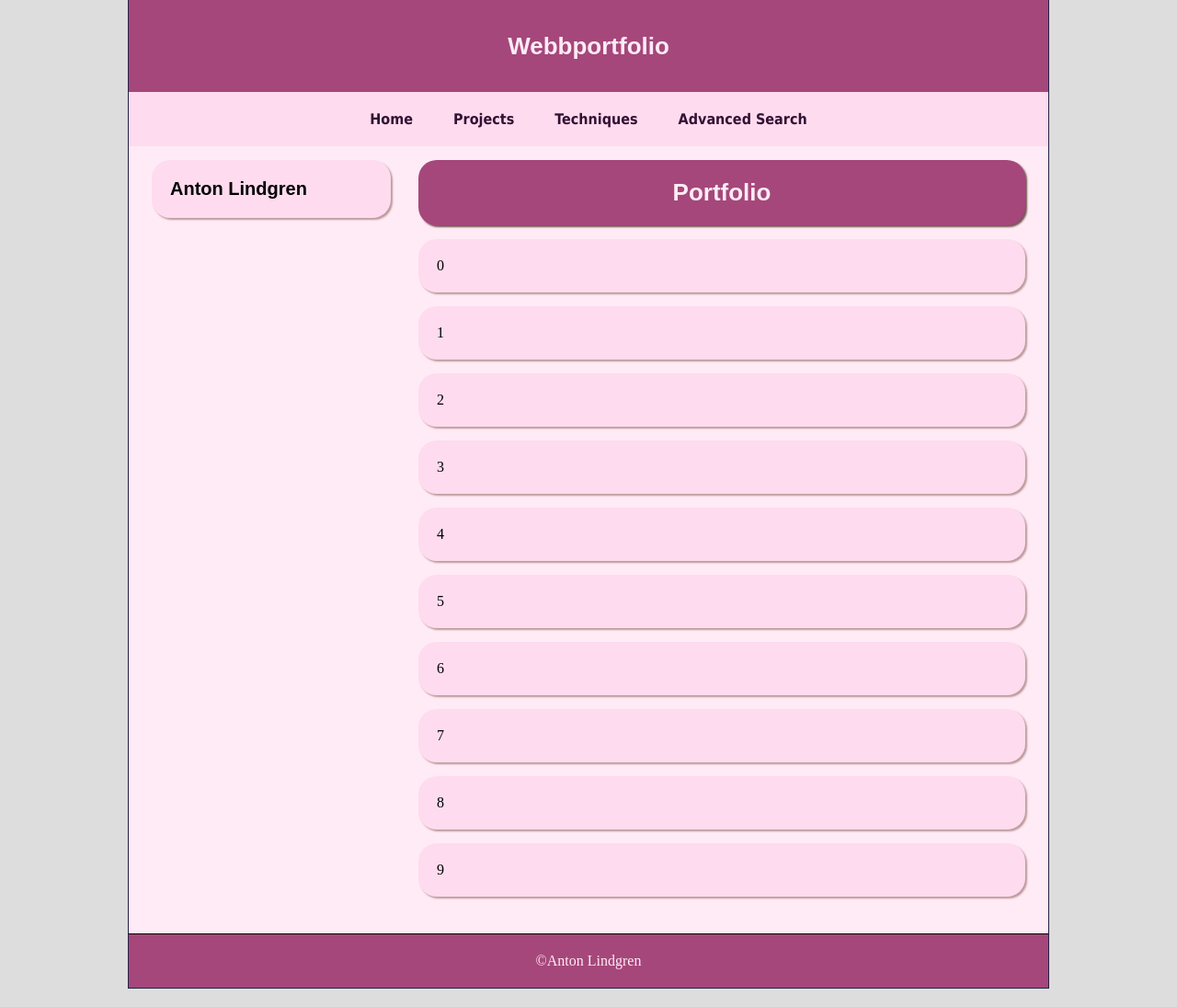
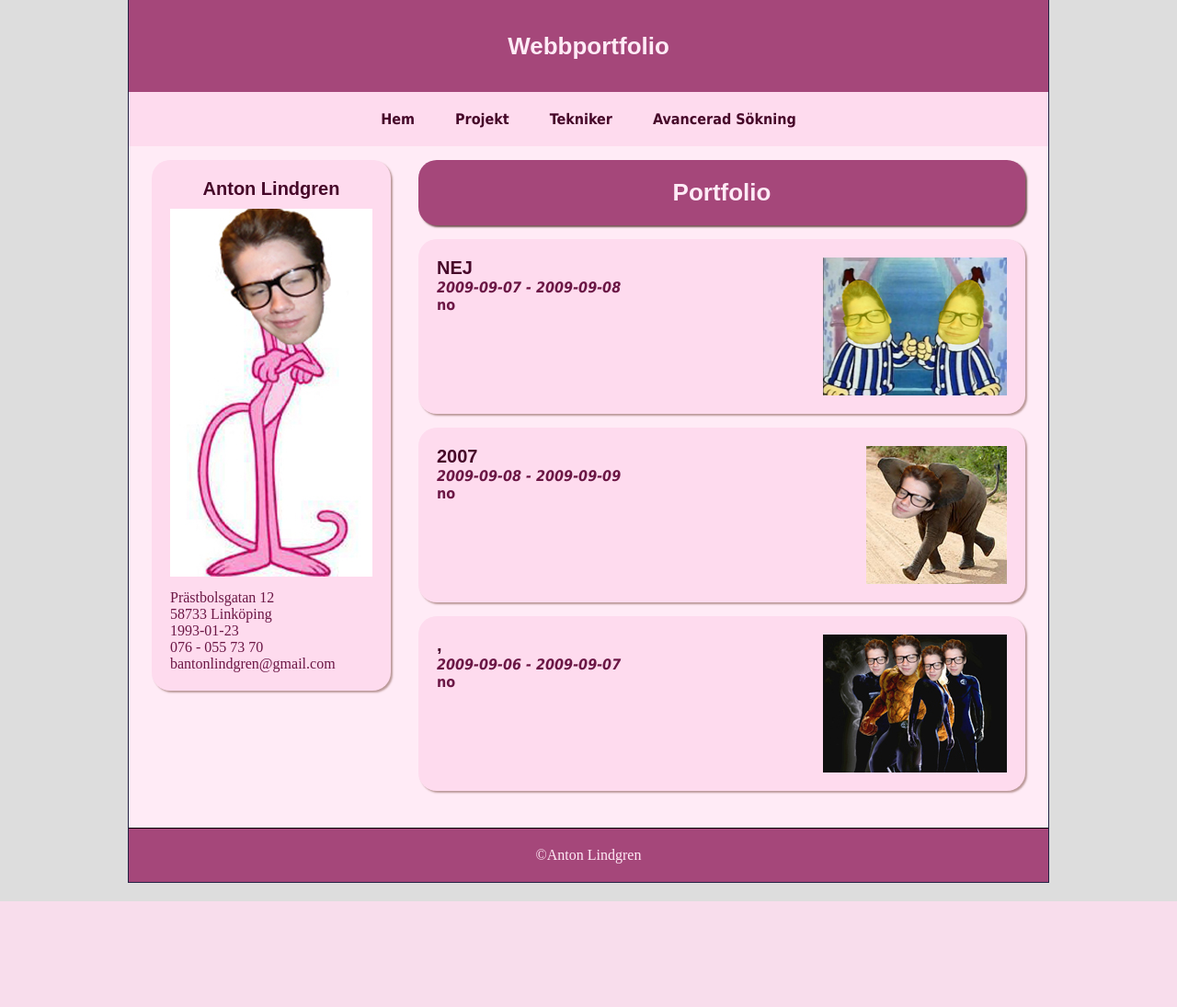
Before and after one commit to yakyil89/wtflashTDP003, a Flask app: page / in a window 1280 px wide. Shown: the part 21-1116 px from the top of the page at 92% size. After the commit the page ends 1001 px from the top, so only its background shows below. Run offline with Flask 2, Linux system fonts and the light colour scheme.

Commit message:
Bigger part of the layout and index page done!

```diff
--- a/data.json
+++ b/data.json
@@ -8,7 +8,7 @@
     "academic_credits": "WUT?",
     "lulz_had": "many",
     "external_link": "YY",
-    "small_image": "X",
+    "small_image": "../static/images/bantana_small.jpg",
     "techniques_used": [
       "python"
     ],
@@ -16,7 +16,7 @@
     "course_id": "TDP003",
     "end_date": "2009-09-06",
     "project_no": 1,
-    "big_image": "XXX"
+    "big_image": "../static/images/bantana.jpg"
   },
   {
     "start_date": "2009-09-07",
@@ -27,7 +27,7 @@
     "academic_credits": "WUT?",
     "lulz_had": "few",
     "external_link": "YY",
-    "small_image": "X",
+    "small_image": "../static/images/bantnaner_small.jpg",
     "techniques_used": [
       "c++",
       "csv",
@@ -37,7 +37,7 @@
     "course_id": "TDP003",
     "end_date": "2009-09-08",
     "project_no": 3,
-    "big_image": "XXX"
+    "big_image": "../static/images/bantnaner.jpg"
   },
   {
     "start_date": "2009-09-08",
@@ -48,7 +48,7 @@
     "academic_credits": "WUT?",
     "lulz_had": "medium",
     "external_link": "YY",
-    "small_image": "X",
+    "small_image": "../static/images/elebant_small.jpg",
     "techniques_used": [
       "ada",
       "python"
@@ -57,7 +57,7 @@
     "course_id": "TDP003",
     "end_date": "2009-09-09",
     "project_no": 2,
-    "big_image": "XXX"
+    "big_image": "../static/images/elebant.jpg"
   },
   {
     "start_date": "2009-09-06",
@@ -68,7 +68,7 @@
     "academic_credits": "WUT?",
     "lulz_had": "over 9000",
     "external_link": "YY",
-    "small_image": "X",
+    "small_image": "../static/images/four_small.jpg",
     "techniques_used": [
 
     ],
@@ -76,6 +76,6 @@
     "course_id": " \"",
     "end_date": "2009-09-07",
     "project_no": 4,
-    "big_image": "XXX"
+    "big_image": "../static/images/four.jpg"
   }
 ]
--- a/data.py
+++ b/data.py
@@ -7,6 +7,7 @@
 """
 
 import json
+import random
 
 def load(name):
     """Reads a given file and returns it's content. Returns None if no file
@@ -175,3 +176,16 @@
             if tech_lis[l][sort_by] == sort_key[k]:
                 sorted_lis.append(tech_lis[l])
     return sorted_lis
+
+def get_random_projects(db):
+    """Takes a dict with projects and returns 3 random projects as a list."""
+    length = get_project_count(db) + 1
+    lst = []
+    while len(lst) < 3:
+        rand = random.randrange(1, length)
+        if rand not in lst:
+           lst.append(rand)
+    res = []
+    for l in lst:
+        res.append(get_project(db, l))
+    return res
--- a/server.py
+++ b/server.py
@@ -1,11 +1,14 @@
 # -*- coding-utf-8 -*-
 from flask import Flask, request, url_for, render_template
+import data
+db = data.load('data.json')
+
 app = Flask(__name__)
 app.debug = True
 
 @app.route('/')
 def index():
-    return render_template('index.html')
+    return render_template('index.html', data=data, db=db)
 
 @app.route('/list/')
 def list():
--- a/static/style/style.css
+++ b/static/style/style.css
@@ -6,15 +6,11 @@
 p{
     font: Tahoma;
     text-align: justify;
-}
-
-#footer p{
-    color: #ffebf6;
-    text-align: center;
+    color: #6b1745;
 }
 
 body{
-    background: #DDDDDD;
+    background: #ddd;
 }
 
 h1{
@@ -24,6 +20,7 @@
 
 h2{
     font: bold 20px Arial;
+    color: #460729;
 }
 
 #big_wrapper{
@@ -70,6 +67,16 @@
     box-shadow: #b99 2px 2px 2px;
 }
 
+#side_bar h2{
+    text-align: center;
+}
+
+#side_bar img{
+    max-height: 400px;
+    width: 220px;
+    padding: 10px 0px;
+}
+
 #content{
     float: right;
     width: 660px;
@@ -84,6 +91,11 @@
     padding: 20px;
 }
 
+#footer p{
+    color: #ffebf6;
+    text-align: center;
+}
+
 #article_header{
     text-align: center;
     background: #a5477a;
@@ -94,6 +106,7 @@
 }
 
 #article{
+    min-height: 150px;
     background: #fedbee;
     padding: 20px;
     margin-bottom: 15px;
@@ -101,15 +114,26 @@
     box-shadow: #b99 2px 2px 2px;
 }
 
+#article:hover{
+    background: #ddd;
+}
+
+#article img{
+    float: right;
+    height: 150px;
+    max-width: 200px;
+    margin: 0px 0px 10px 10px;
+}
+
 a:link{
     font: bold 16px tahoma;
-    color: #313;
+    color: #460729;
     text-decoration: none;
 }
 
 a:visited{
     font: bold 16px tahoma;
-    color: #313;
+    color: #460729;
 }
 
 a:hover{
--- a/templates/index.html
+++ b/templates/index.html
@@ -1,12 +1,15 @@
 {% extends "layout.html" %}
 {% block content %}
-<div id="article_header">
-  <h1>Portfolio</h1>
+<div id="article_header"><h1>Portfolio</h1></div>
+{% for d in data.get_random_projects(db) %}
+<a href="/list">
+<div id="article">
+  <img src="{{d['small_image']}}">
+  <h2>{{d['project_name']}}</h2>
+  <p><em>{{d['start_date']}}  -  {{d['end_date']}}</em></p>
+  <p>{{d['short_description']}}</p>
 </div>
-{% for i in range(10) %}
-<div id="article">
-  <p>{{i}}</p>
-</div>
+</a>
 {% endfor %}
 
 {% endblock %}
--- a/templates/layout.html
+++ b/templates/layout.html
@@ -15,14 +15,20 @@
   </div>
   <div id="menu">
     <ul>
-      <li><a href="/">Home</a></li>
-      <li><a href="/list">Projects</a></li>
-      <li><a href="/techniques">Techniques</a></li>
-      <li><a href="/search">Advanced Search</a></li>
+      <li><a href="/">Hem</a></li>
+      <li><a href="/list">Projekt</a></li>
+      <li><a href="/techniques">Tekniker</a></li>
+      <li><a href="/search">Avancerad Sökning</a></li>
     </ul>
   </div>
   <div id="side_bar">
     <h2>Anton Lindgren</h2>
+    <img src="../static/images/rosa.jpg">
+      <p>Prästbolsgatan 12</p>
+      <p>58733 Linköping</p>
+      <p>1993-01-23</p>
+      <p>076 - 055 73 70</p>
+      <p>bantonlindgren@gmail.com</p>
   </div>
   <div id="content">
     {% block content %} {% endblock %}
```
Also changed, not shown: static/images/apa.jpg (added), static/images/bantana.jpg (added), static/images/bantana_small.jpg (added), static/images/bantnaner.jpg (added), static/images/bantnaner_small.jpg (added), static/images/elebant.jpg (added), static/images/elebant_small.jpg (added), static/images/four.jpg (added), static/images/four_small.jpg (added), static/images/rosa.jpg (added).
